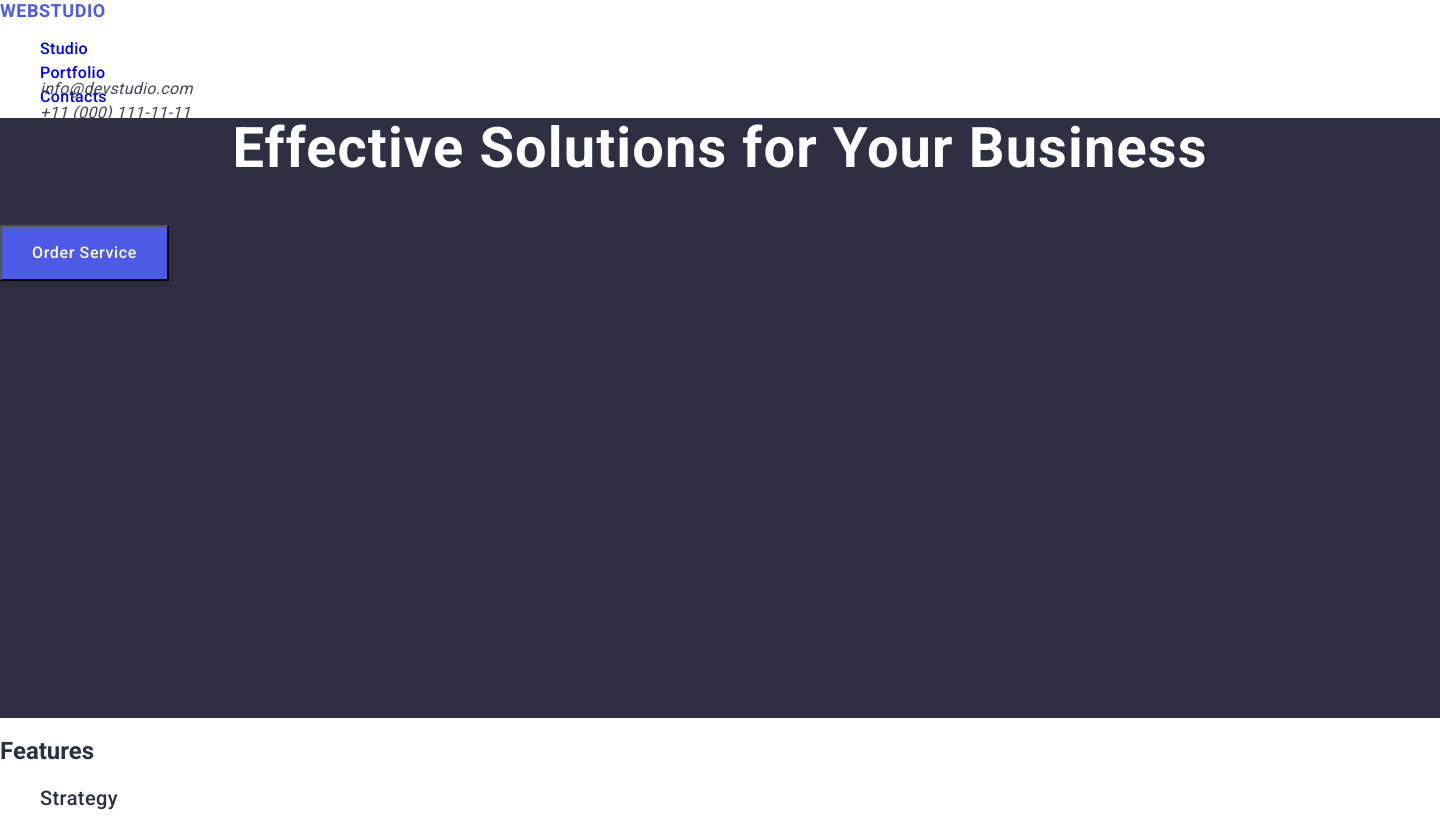
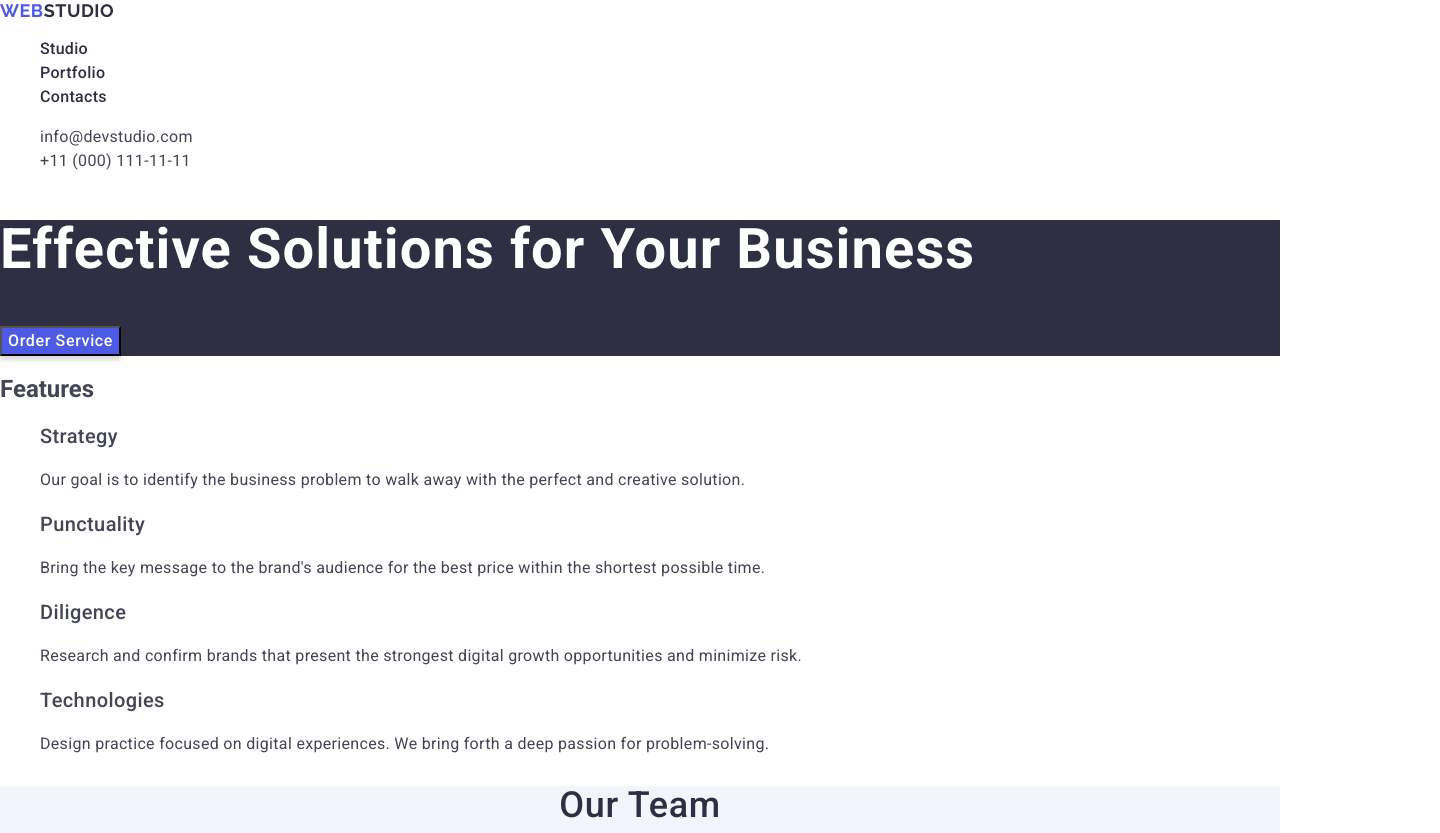
Before and after one commit to NataliiaTur/goit-markup-hw-02, a plain HTML site: page index.html in a window 1280 px wide. Shown: the top 833 px of the page, 1440 px wide, since content can reach past the window. Drawn offline with nearby package versions, Linux system fonts and the light colour scheme.

Commit message:
fix bugs

```diff
--- a/css/styles.css
+++ b/css/styles.css
@@ -1,6 +1,6 @@
 body {
-    font-family: "Roboto", "Raleway",  sans-serif;
-    color: #2e2f42;
+    font-family: "Roboto",  sans-serif;
+    color: #434455;
     background-color: #fff;
 }
 
@@ -12,15 +12,11 @@ ul {
     list-style-type: none;
 }
 
-.top-line {
-    width: 1440px;
-    height: 72px;
-}
-
 .logo-one {
+    font-family: "Raleway", sans-serif;
     font-weight: 700;
     font-size: 18px;
-    line-height: 1.16667;
+    line-height: 1.17;
     letter-spacing: 0.03em;
     text-transform: uppercase;
     color: #4d5ae5;
@@ -29,63 +25,63 @@ ul {
 .logo-two {
 font-weight: 700;
 font-size: 18px;
-line-height: 1.16667;
+line-height: 1.17;
 letter-spacing: 0.03em;
 text-transform: uppercase;
+color: #2e2f42;
 }
 
 .menu-nav {
-    width: 261px;
-    height: 24px;
     font-weight: 500;
     font-size: 16px;
     line-height: 1.5;
     letter-spacing: 0.02em;
 }
 
-.menu-nav:hover {
+.nav-link {
+    color: #2e2f42;
+}
+
+.nav-link:hover, .nav-link:focus {
     color: #404bbf;
 }
 
-
-.nav-link-one:active {
-    color: #404bbf;
-}
-
-.adrs-link-mail, .adrs-link-tel {
+.adrs-link {
     font-weight: 400;
     font-size: 16px;
     line-height: 1.5;
     letter-spacing: 0.02em;
     color: #434455;
+    font-style: normal
 }
 
-.adrs-link-mail:hover, .adrs-link-tel:hover {
+.adrs-link:hover, .adrs-link:focus {
     color: #404bbf;
 }
 
 .big-section {
     background: #2e2f42;
-    width: 1440px;
-    height: 600px;
 }
+
 .big-section-title {
     font-weight: 700;
     font-size: 56px;
-    line-height: 1.07143;
+    line-height: 1.07;
     letter-spacing: 0.02em;
-    text-align: center;
     color: #fff;
 }
 .big-section-bttn {
-    width: 169px;
-    height: 56px;
+    font-family: "Roboto", sans-serif;
+    font-weight: 500;
     box-shadow: 0 4px 4px 0 rgba(0, 0, 0, 0.15);
     background: #4d5ae5;
     cursor: pointer;
+    line-height: 1.5;
+    letter-spacing: 0.04em;
+    color: #ffffff;
 }
 
-.big-section-bttn:hover {
+.big-section-bttn:hover, .big-section-bttn:focus {
     background: #404bbf;
 }
 
@@ -95,21 +91,6 @@ text-transform: uppercase;
     line-height: 1.5;
     letter-spacing: 0.04em;
     color: #fff;
-}
-
-.features-section {
-    width: 1128px;
-    height: 104px;
-}
-
-.features-section {
-    width: 1128px;
-    height: 104px;
-}
-
-.features-box {
-width: 264px;
-height: 104px;
 }
 
 .features-box-title {
@@ -127,27 +108,21 @@ height: 104px;
 }
 
 .team-section {
-    width: 1440px;
-    height: 732px;
     background: #f4f4fd;
 }
 
+.team-card {
+    background-color: #FFFFFF;
+}
+
 .team-section-title {
-    font-weight: 700;
+    font-weight: 500;
     font-size: 36px;
-    line-height: 1.11111;
+    line-height: 1.11;
     letter-spacing: 0.02em;
     text-align: center;
-}
-
-.team-card {
-    width: 264px;
-    height: 380px;
-}
-
-.card-content {
-    width: 232px;
-    height: 56px;
+    text-transform: capitalize;
+    color: #2e2f42;
 }
 
 .team-card-name {
@@ -155,33 +130,23 @@ height: 104px;
     font-size: 20px;
     line-height: 1.2;
     letter-spacing: 0.02em;
-    text-align: center;
+    color: #2e2f42;
 }
 
 .team-card-text {
     font-size: 16px;
     line-height: 1.5;
     letter-spacing: 0.02em;
-    text-align: center;
     color: #434455;
-}
-
-.portfolio-section {
-    width: 1128px;
-    height: 1000px;
 }
 
 .portfolio-section-title {
     font-weight: 700;
     font-size: 36px;
-    line-height: 1.11111;
+    line-height: 1.11;
     letter-spacing: 0.02em;
     text-align: center;
-}
-
-.portfolio-section-card {
-    width: 360px;
-    height: 420px;
+    text-transform: capitalize;
 }
 
 .prtfl-sctn-card-title {
@@ -197,16 +162,16 @@ height: 104px;
     line-height: 1.5;
     letter-spacing: 0.02em;
     color: #434455;
-
 }
 
 .section-footer {
-    width: 1440px;
-    height: 312px;
+    background-color: #2e2f42;
 }
 
 .logo-two-foot {
     color: #f4f4fd;
+    font-family: "Raleway", sans-serif;
+    line-height: 1.17
 }
 
 .descriptn-footer {
@@ -214,5 +179,5 @@ height: 104px;
     font-size: 16px;
     line-height: 1.5;
     letter-spacing: 0.02em;
-    color: #f4f4fd;
+    color: #2e2f42;
 }
--- a/index.html
+++ b/index.html
@@ -20,13 +20,13 @@
             <a class="logo-one" href="./index.html">Web<span class="logo-two">Studio</span></a>
             <ul class="menu-nav">
                 <li>
-                    <a class="nav-link-one" href="#">Studio</a>
+                    <a class="nav-link" href="./index.html">Studio</a>
                 </li>
                 <li>
-                    <a href="#">Portfolio</a>
+                    <a class="nav-link" href="">Portfolio</a>
                 </li>
                 <li>
-                    <a href="#">Contacts</a>
+                    <a class="nav-link" href="">Contacts</a>
                 </li>
             </ul>
         </nav>
@@ -34,10 +34,10 @@
         <address class="adrs-box">
             <ul class="adrs-box-list">
                 <li>
-                    <a class="adrs-link-mail" href="mailto:info@devstudio.com">info@devstudio.com</a>
+                    <a class="adrs-link" href="mailto:info@devstudio.com">info@devstudio.com</a>
                 </li>
                 <li>
-                    <a class="adrs-link-tel" href="tel:+110001111111">+11 (000) 111-11-11</a>
+                    <a class="adrs-link" href="tel:+110001111111">+11 (000) 111-11-11</a>
                 </li>
             </ul>
         </address>
```
